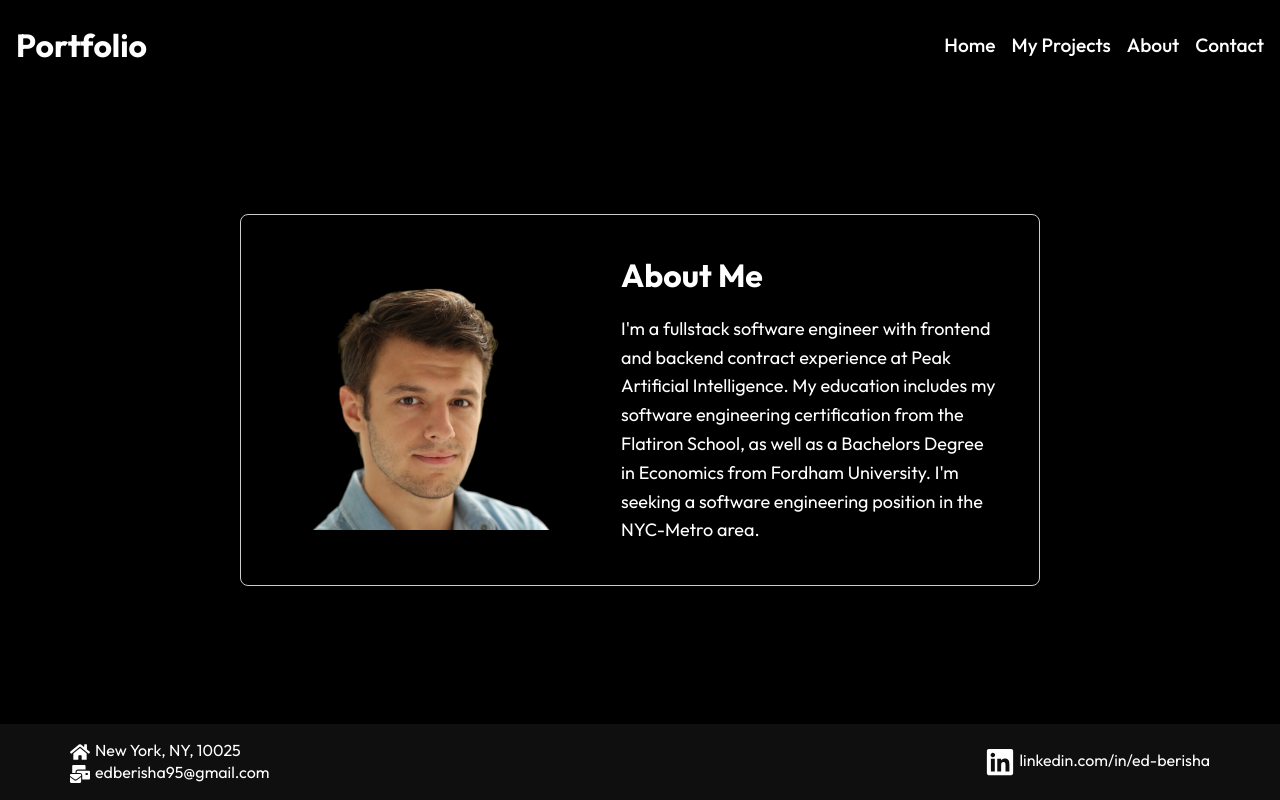
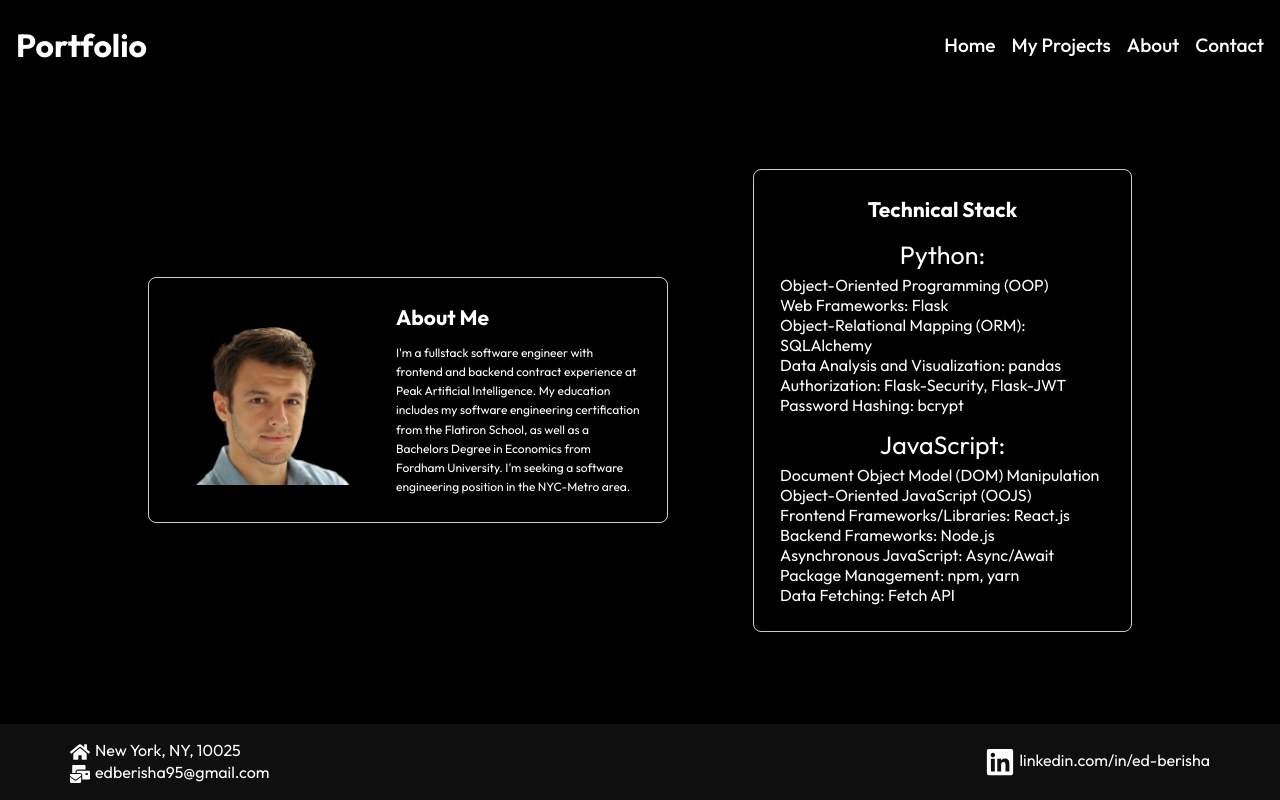
Before and after one commit to edberisha/PersonalSite, a React (Create React App) app: page /about in a window 1280 px wide. Built offline with nearby package versions, Linux system fonts and the light colour scheme.

Commit message:
added tech stack to about me page and hover effect on buttons

```diff
--- a/src/components/Aboutcard.css
+++ b/src/components/Aboutcard.css
@@ -1,36 +1,53 @@
 .about-container {
   display: flex;
-  align-items: center; /* Center vertically */
-  justify-content: center; /* Center horizontally */
-  height: 100vh; /* Full height of the viewport */
+  align-items: center;
+  justify-content: center;
+  height: 100vh;
 }
 
 .about-card {
   display: flex;
   align-items: center;
-  max-width: 800px; /* Adjust maximum width of the card */
-  padding: 40px; /* Increase padding */
+  max-width: 520px;
+  padding: 26px;
   border: 1px solid #ccc;
   border-radius: 8px;
   box-shadow: 0 2px 4px rgba(0, 0, 0, 0.1);
 }
 
 .ed-photo {
-  width: 300px; /* Increase the width of the photo */
-  height: auto; /* Maintain aspect ratio */
-  margin-right: 40px; /* Adjust the spacing between the image and text */
+  width: 195px;
+  height: auto;
+  margin-right: 26px;
 }
 
 .text-container {
-  max-width: 500px; /* Adjust the maximum width of the text container */
+  max-width: 325px; /* Reduce the maximum width of the text container by 35% */
 }
 
 .text-container h2 {
-  font-size: 32px; /* Increase font size */
-  margin-bottom: 20px; /* Increase margin bottom */
+  font-size: 21px; /* Reduce font size by 35% */
+  margin-bottom: 13px; /* Reduce margin bottom by 35% */
 }
 
 .text-container p {
-  font-size: 18px; /* Increase font size */
-  line-height: 1.6; /* Increase line height */
+  font-size: 12px; /* Reduce font size by 35% */
+  line-height: 1.6; /* Maintain line height */
 }
+
+/* Aboutcard.css */
+
+/* Set color of all text elements to white */
+body,
+p,
+h1,
+h2,
+h3,
+h4,
+h5,
+h6,
+span,
+div,
+li {
+  color: white;
+}
--- a/src/components/Aboutcard.js
+++ b/src/components/Aboutcard.js
@@ -5,19 +5,44 @@ import "./Aboutcard.css"; // Import CSS file for styling
 const Aboutcard = () => {
   return (
     <div className="about-container">
-      <div className="about-card">
+      <div style={{ marginRight: "85px" }} className="about-card">
         <img src={edphoto} alt="Ed Berisha" className="ed-photo" />
         <div className="text-container">
-          <h2 style={{color:"white"}}>About Me</h2>
+          <h2 style={{ color: "white" }}>About Me</h2>
           <p>
-            I'm a fullstack software engineer with frontend and
-            backend contract experience  at
-            Peak Artificial Intelligence. My education includes my software
-            engineering certification from the Flatiron School, as well as a
-            Bachelors Degree in Economics from Fordham University. I'm seeking
-            a software engineering position in the NYC-Metro area.
+            I'm a fullstack software engineer with frontend and backend contract
+            experience at Peak Artificial Intelligence. My education includes my
+            software engineering certification from the Flatiron School, as well
+            as a Bachelors Degree in Economics from Fordham University. I'm
+            seeking a software engineering position in the NYC-Metro area.
           </p>
-          <p></p>
+        </div>
+      </div>
+      <div className="about-card">
+        <div className="text-container">
+          <h2 style={{ textAlign: "center", color: "white" }}>
+            Technical Stack
+          </h2>
+
+          <p style={{ fontSize: "25px", textAlign: "center" }}>Python:</p>
+          <ul style={{ marginBottom: "10px" }}>
+            <li>Object-Oriented Programming (OOP)</li>
+            <li>Web Frameworks: Flask</li>
+            <li>Object-Relational Mapping (ORM): SQLAlchemy</li>
+            <li>Data Analysis and Visualization: pandas</li>
+            <li>Authorization: Flask-Security, Flask-JWT</li>
+            <li>Password Hashing: bcrypt</li>
+          </ul>
+          <p style={{ fontSize: "25px", textAlign: "center" }}>JavaScript:</p>
+          <ul>
+            <li>Document Object Model (DOM) Manipulation</li>
+            <li>Object-Oriented JavaScript (OOJS)</li>
+            <li>Frontend Frameworks/Libraries: React.js</li>
+            <li>Backend Frameworks: Node.js</li>
+            <li>Asynchronous JavaScript: Async/Await</li>
+            <li>Package Management: npm, yarn</li>
+            <li>Data Fetching: Fetch API</li>
+          </ul>
         </div>
       </div>
     </div>
--- a/src/components/HeroImgStyles.css
+++ b/src/components/HeroImgStyles.css
@@ -70,3 +70,19 @@
 .photos-container {
   margin-top: 80px;
 }
+
+.content .btn {
+  margin: 1rem 0.2rem;
+  padding: 0.5rem 1rem; /* Add padding for better appearance */
+  background-color: #007bff; /* Set button background color */
+  color: #fff; /* Set button text color */
+  border: none; /* Remove button border */
+  border-radius: 4px; /* Add border radius for rounded corners */
+  cursor: pointer; /* Change cursor to pointer on hover */
+  transition: background-color 0.3s, color 0.3s; /* Add transition for smooth effect */
+}
+
+.content .btn:hover {
+  background-color: #ede436; /* Change background color on hover */
+  color: #fff; /* Change text color on hover */
+}
--- a/src/components/Navbar.js
+++ b/src/components/Navbar.js
@@ -20,7 +20,7 @@ const Navbar = () => {
 
   return (
     <div className={color ? "header header-bg" : "header"}>
-      <Link to="/">
+      <Link to="/PersonalSite">
         <h1>Portfolio</h1>
       </Link>
       <ul className={click ? "nav-menu active" : "nav-menu"}>
--- a/src/components/WorkCardStyles.css
+++ b/src/components/WorkCardStyles.css
@@ -44,3 +44,19 @@
 .pro-btns {
   margin-top: auto;
 }
+
+.pro-btns .btn {
+    margin: 0.5rem; /* Adjust button margin */
+    padding: 0.5rem 1rem; /* Add padding for better appearance */
+    background-color: #007bff; /* Set button background color */
+    color: #fff; /* Set button text color */
+    border: none; /* Remove button border */
+    border-radius: 4px; /* Add border radius for rounded corners */
+    cursor: pointer; /* Change cursor to pointer on hover */
+    transition: background-color 0.3s, color 0.3s; /* Add transition for smooth effect */
+  }
+
+  .pro-btns .btn:hover {
+    background-color: #eaed3a; /* Change background color on hover */
+    color: #fff; /* Change text color on hover */
+  }
```
Also changed, not shown: src/components/HeroImg2Styles.css (line endings or trailing spaces), src/routes/Project.css (added).
